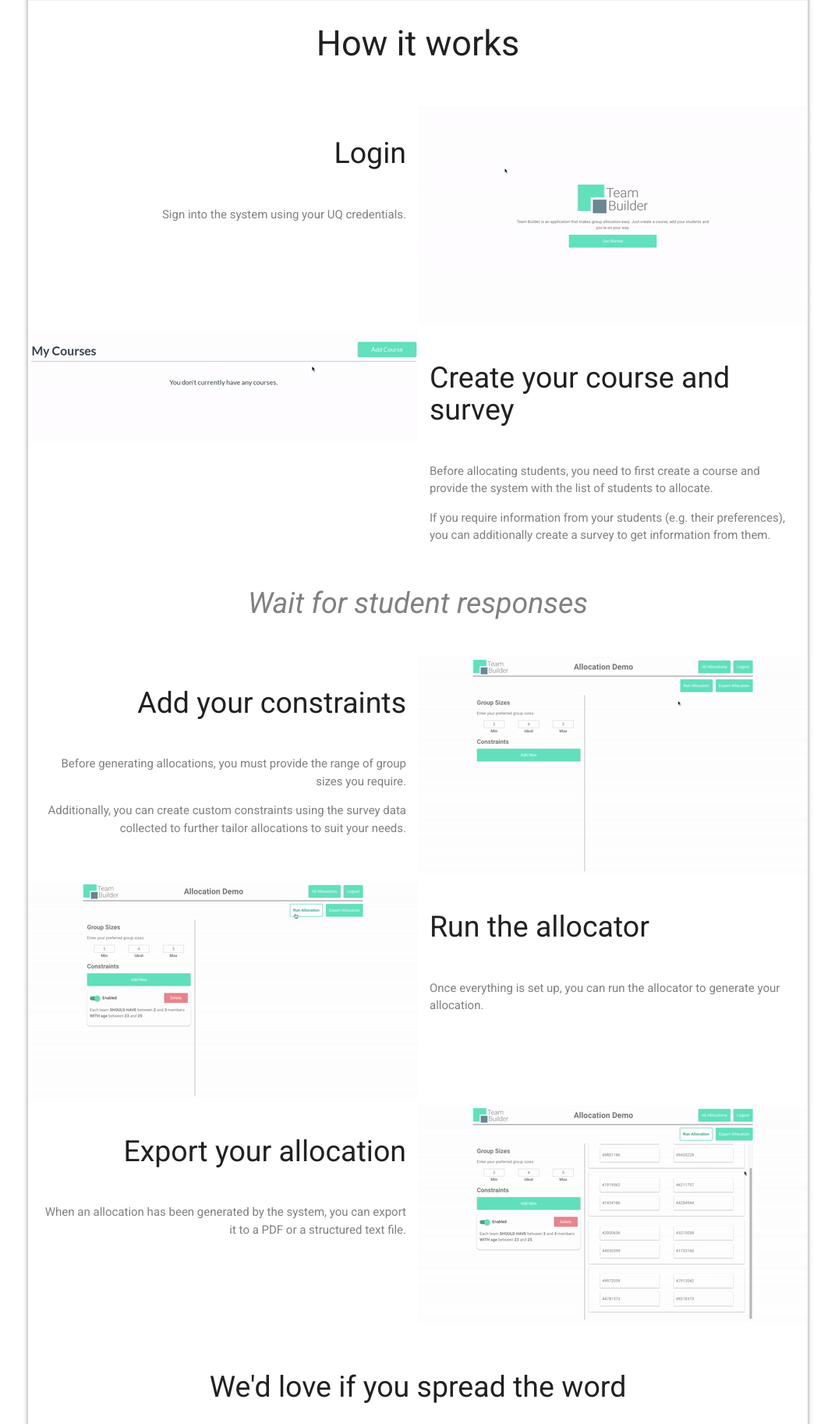
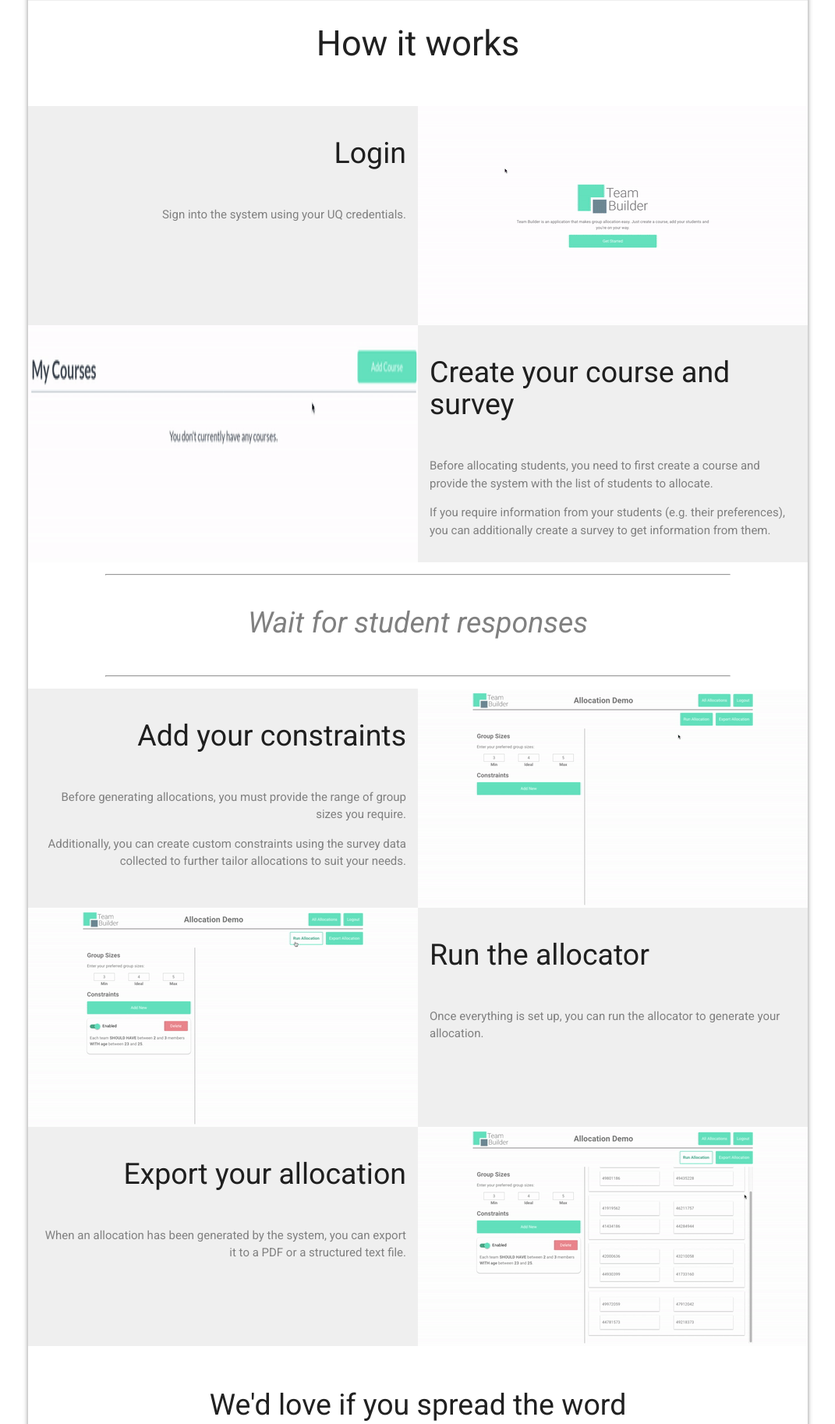
Before and after one commit to aidanstansfield/DECO3801Project, a Flask app: page /ipw/ in a window 1280 px wide. Shown: the part 1599-3425 px from the top of the page at 78% size, without its empty margins (104-1175 px from the left). Run offline with Flask 2, Linux system fonts and the light colour scheme.

Commit message:
Updated styling on main page.

```diff
--- a/ipw/static/css/style.css
+++ b/ipw/static/css/style.css
@@ -104,6 +104,11 @@ h3 {
 }
 
 /* STEP CONTAINER STYLING */
+hr {
+    width: 80%;
+    margin: 1em auto;
+}
+
 .step-container {
     display: flex;
 }
@@ -118,8 +123,15 @@ h3 {
 }
 
 .step-container__img {
+    display: flex;
+    align-content: center;
     flex-basis: 50%;
-    background: #FFFFFF;
+    /* background: #FFFFFF; */
+}
+
+.step-container__img img {
+    width: 100%;
+    flex: 0;
 }
 
 /* FORM STYLING */
--- a/ipw/templates/landing.html
+++ b/ipw/templates/landing.html
@@ -26,7 +26,7 @@
         <div>
             <h1 class='centered'>How it works</h1>
             <div class='step-container'>
-                <div class='step-container__text step-container__text--left'>
+                <div class='step-container__text step-container__text--left section--shaded'>
                     <h2>Login</h2>
                     <p>Sign into the system using your UQ credentials.</p>
                 </div>
@@ -38,7 +38,7 @@
                 <div class='step-container__img'>
                     <img src="/ipw/static/images/makeCourse.gif">
                 </div>
-                <div class='step-container__text'>
+                <div class='step-container__text section--shaded'>
                     <h2>Create your course and survey</h2>
                     <p>Before allocating students, you need to first create
                         a course and provide the system with the list of students
@@ -49,9 +49,11 @@
                     </p>
                 </div>
             </div>
+            <hr>
             <h2 class='centered emphasized-heading'>Wait for student responses</h2>
+            <hr>
             <div class='step-container'>
-                <div class='step-container__text step-container__text--left'>
+                <div class='step-container__text step-container__text--left section--shaded'>
                     <h2>Add your constraints</h2>
                     <p>Before generating allocations, you must provide the
                         range of group sizes you require.</p>
@@ -68,7 +70,7 @@
                 <div class='step-container__img'>
                     <img src="/ipw/static/images/allocationGif.gif">
                 </div>
-                <div class='step-container__text'>
+                <div class='step-container__text section--shaded'>
                     <h2>Run the allocator</h2>
                     <p>Once everything is set up, you can run the
                         allocator to generate your allocation.
@@ -76,7 +78,7 @@
                 </div>
             </div>
             <div class='step-container'>
-                <div class='step-container__text step-container__text--left'>
+                <div class='step-container__text step-container__text--left section--shaded'>
                     <h2>Export your allocation</h2>
                     <p>When an allocation has been generated by the
                         system, you can export it to a PDF or a structured
@@ -90,6 +92,7 @@
         </div>
         <div class='link-holder'>
             <h2 class='centered'>We'd love if you spread the word</h2>
+            <hr>
             <div class='centered'>
                 <a class='waves-effect waves-light btn-small' href="https://www.facebook.com/sharer/sharer.php?u=https%3A//deco3801-allotech.uqcloud.net">Share on Facebook</a>
                 <a class='waves-effect waves-light btn-small' href="https://twitter.com/intent/tweet?text=https%3A//deco3801-allotech.uqcloud.net">Share on Twitter</a>
```
